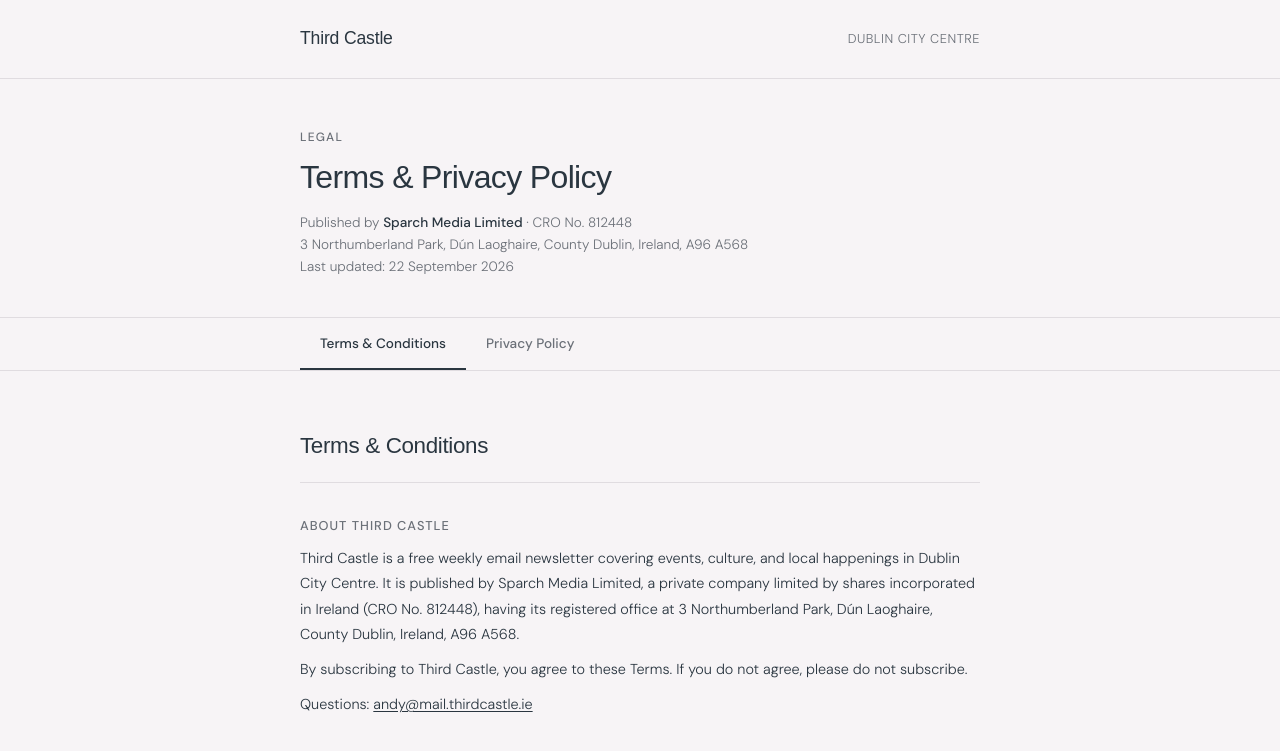
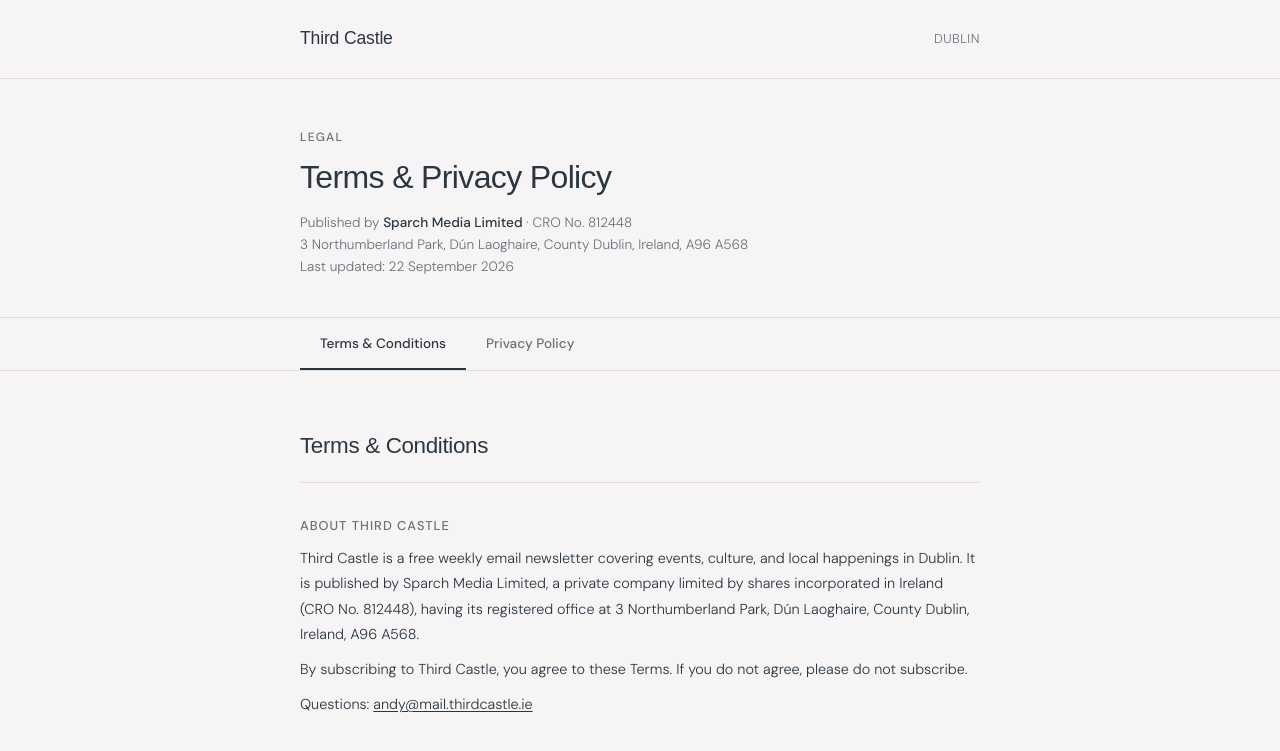
Before and after one commit to ajpsykes/third-castle-events, a plain HTML site: page legal.html in a window 1280 px wide. Shown: the top 751 px of the page. Drawn offline with Linux system fonts and the light colour scheme; a web font is replaced by a local one.

Commit message:
Legal page says Dublin, not Dublin City Centre (Third Castle goes all-Dublin, approved by Andy 27 Oct 2026)

```diff
--- a/legal.html
+++ b/legal.html
@@ -71,7 +71,7 @@
   <header class="site-header">
     <div class="site-header-inner">
       <a href="https://thirdcastle.ie" class="site-name">Third Castle</a>
-      <span class="site-area">Dublin City Centre</span>
+      <span class="site-area">Dublin</span>
     </div>
   </header>
   <div class="page-intro">
@@ -96,7 +96,7 @@
       <h2 class="section-title">Terms &amp; Conditions</h2>
       <div class="clause">
         <h3>About Third Castle</h3>
-        <p>Third Castle is a free weekly email newsletter covering events, culture, and local happenings in Dublin City Centre. It is published by Sparch Media Limited, a private company limited by shares incorporated in Ireland (CRO No. 812448), having its registered office at 3 Northumberland Park, Dún Laoghaire, County Dublin, Ireland, A96 A568.</p>
+        <p>Third Castle is a free weekly email newsletter covering events, culture, and local happenings in Dublin. It is published by Sparch Media Limited, a private company limited by shares incorporated in Ireland (CRO No. 812448), having its registered office at 3 Northumberland Park, Dún Laoghaire, County Dublin, Ireland, A96 A568.</p>
         <p>By subscribing to Third Castle, you agree to these Terms. If you do not agree, please do not subscribe.</p>
         <p>Questions: <a href="mailto:andy@mail.thirdcastle.ie">andy@mail.thirdcastle.ie</a></p>
       </div>
```
